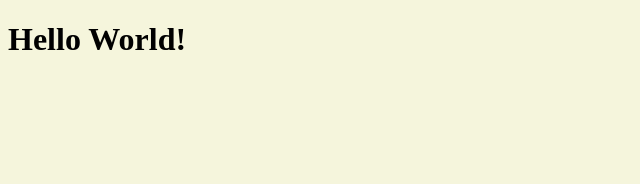
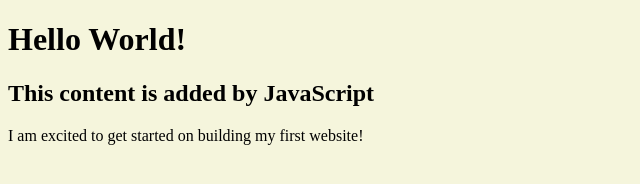
Before and after one commit to MostyMosbah/Mostys-first-portfolio, a plain HTML site: page index.html in a window 1280 px wide. Shown: the whole page, without its empty margins (0-640 px from the left). Drawn offline with Linux system fonts and the light colour scheme.

Commit message:
add script.js, connect to index.html

```diff
--- a/index.html
+++ b/index.html
@@ -6,5 +6,6 @@
     </head>
     <body>
         <h1>Hello World!</h1>
+        <script src="script.js"></script>
     </body>
 </html>
--- /dev/null
+++ b/script.js
@@ -0,0 +1,7 @@
+const h2 = document.createElement('h2');
+h2.textContent = "This content is added by JavaScript";
+document.querySelector('body').appendChild(h2);
+
+const p =document.createElement('p');
+p.textContent = "I am excited to get started on building my first website!";
+document.querySelector('body').appendChild(p);
```
